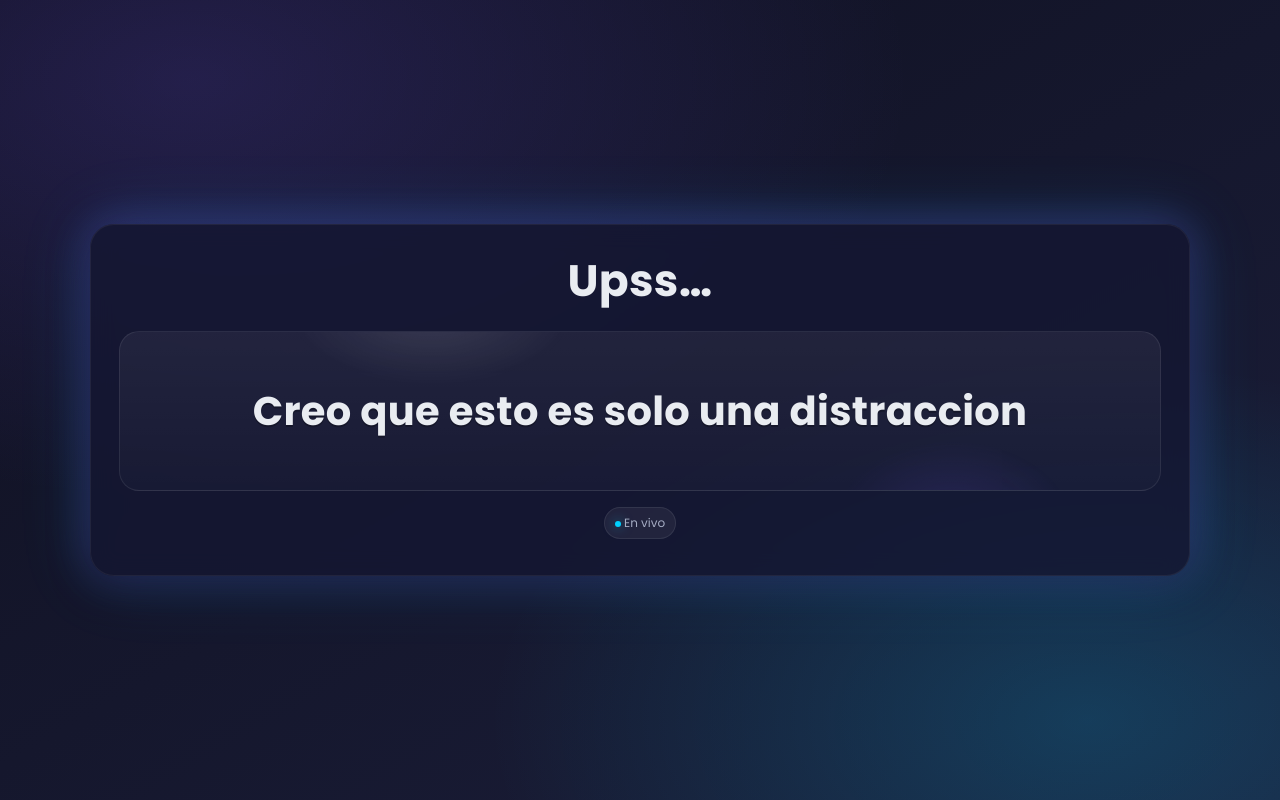
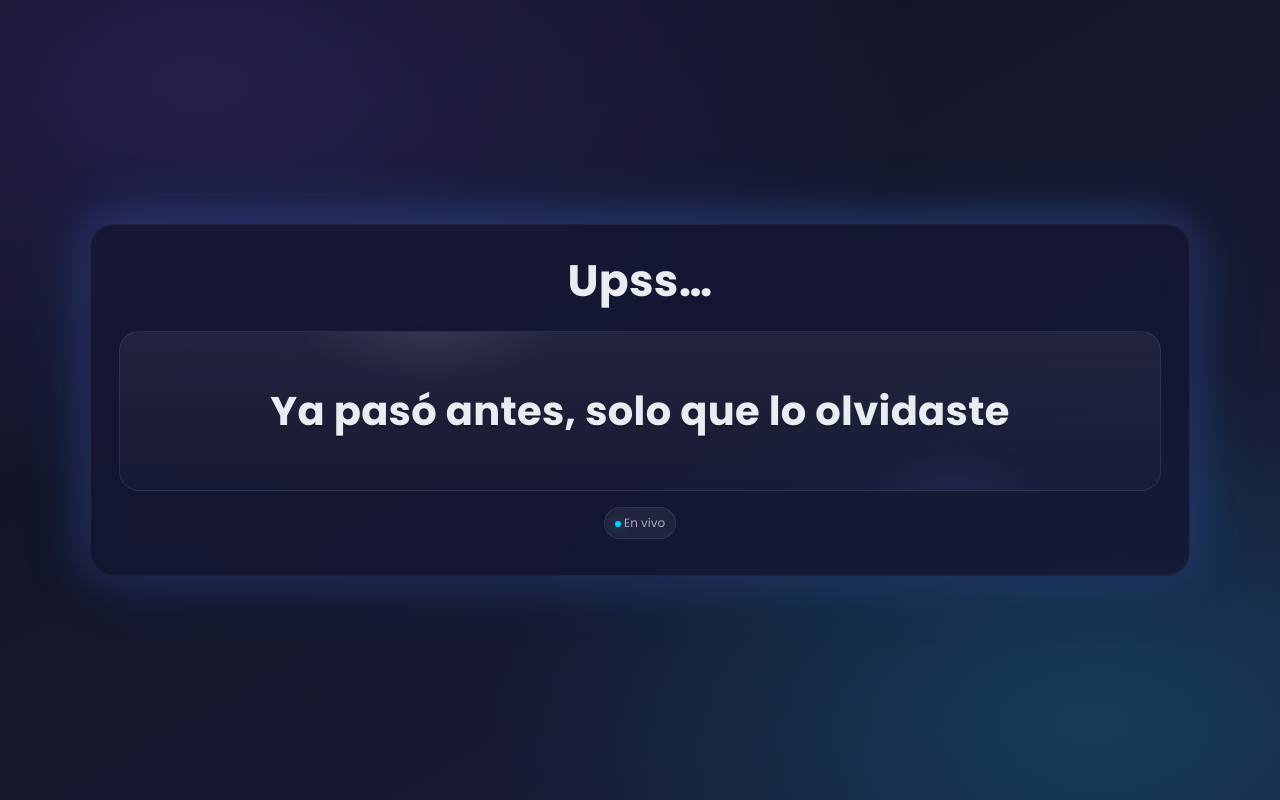
Before and after one commit to Fravier3/ConteoRegresivo, a plain HTML site: page index.html in a window 1280 px wide. Drawn offline with Linux system fonts and the light colour scheme.

Commit message:
Update index.html

```diff
--- a/index.html
+++ b/index.html
@@ -129,9 +129,9 @@
       }
 
       // Mapear día de la semana (0=Dom,1=Lun,...,6=Sáb) a mensaje
-      const M1 = "... espera, esto no ha acabado?";
-      const M2 = "Creo que esto es solo una distraccion";
-      const M3 = "Son 25 + 25";
+      const M1 = "El número no está en el mensaje, está en el silencio";
+      const M2 = "Ya pasó antes, solo que lo olvidaste";
+      const M3 = "Este mensaje se autodestruirá cuando lo entiendas";
 
       function getMessageForDay(dow){
         // Ciclo de 2 días y repetición:
```
